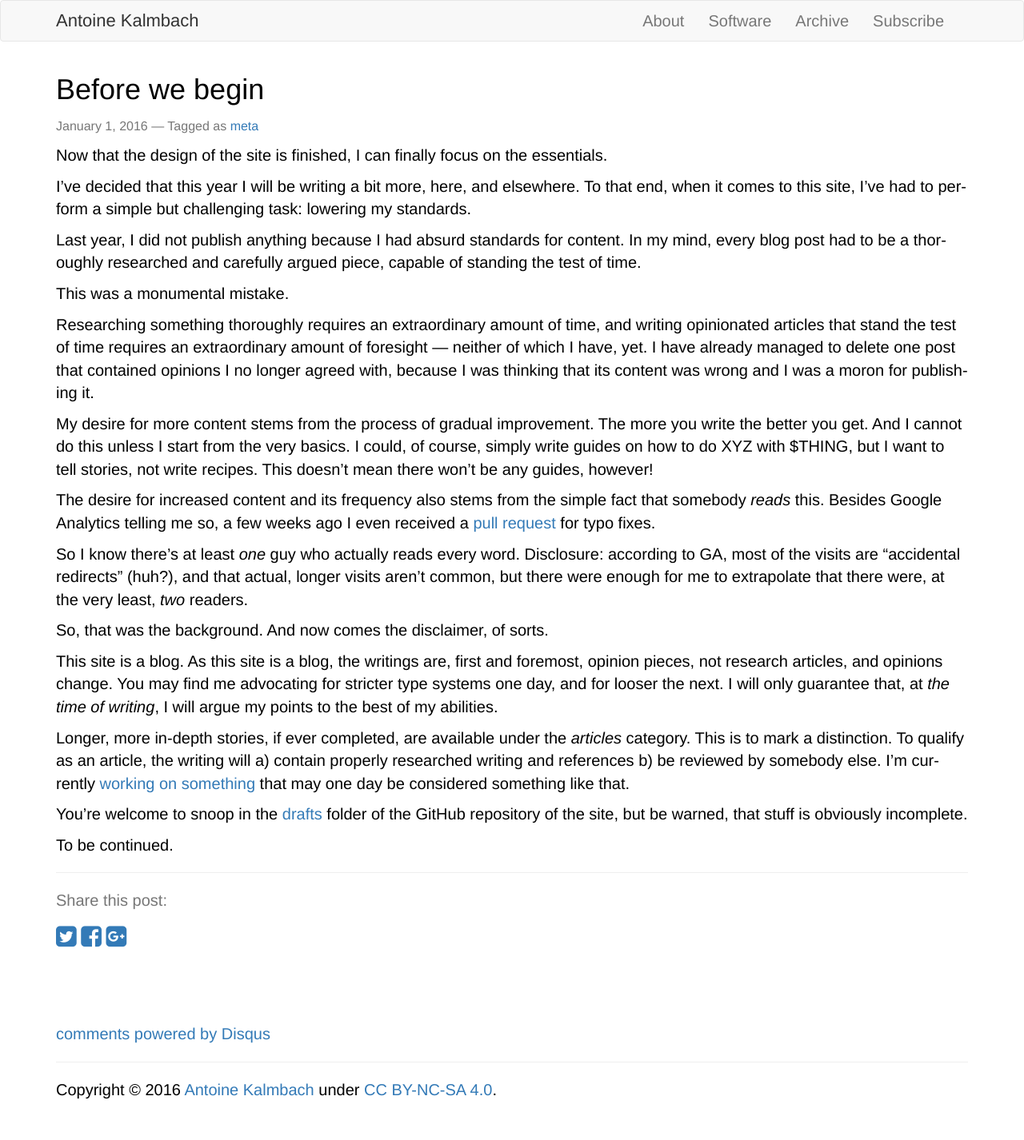
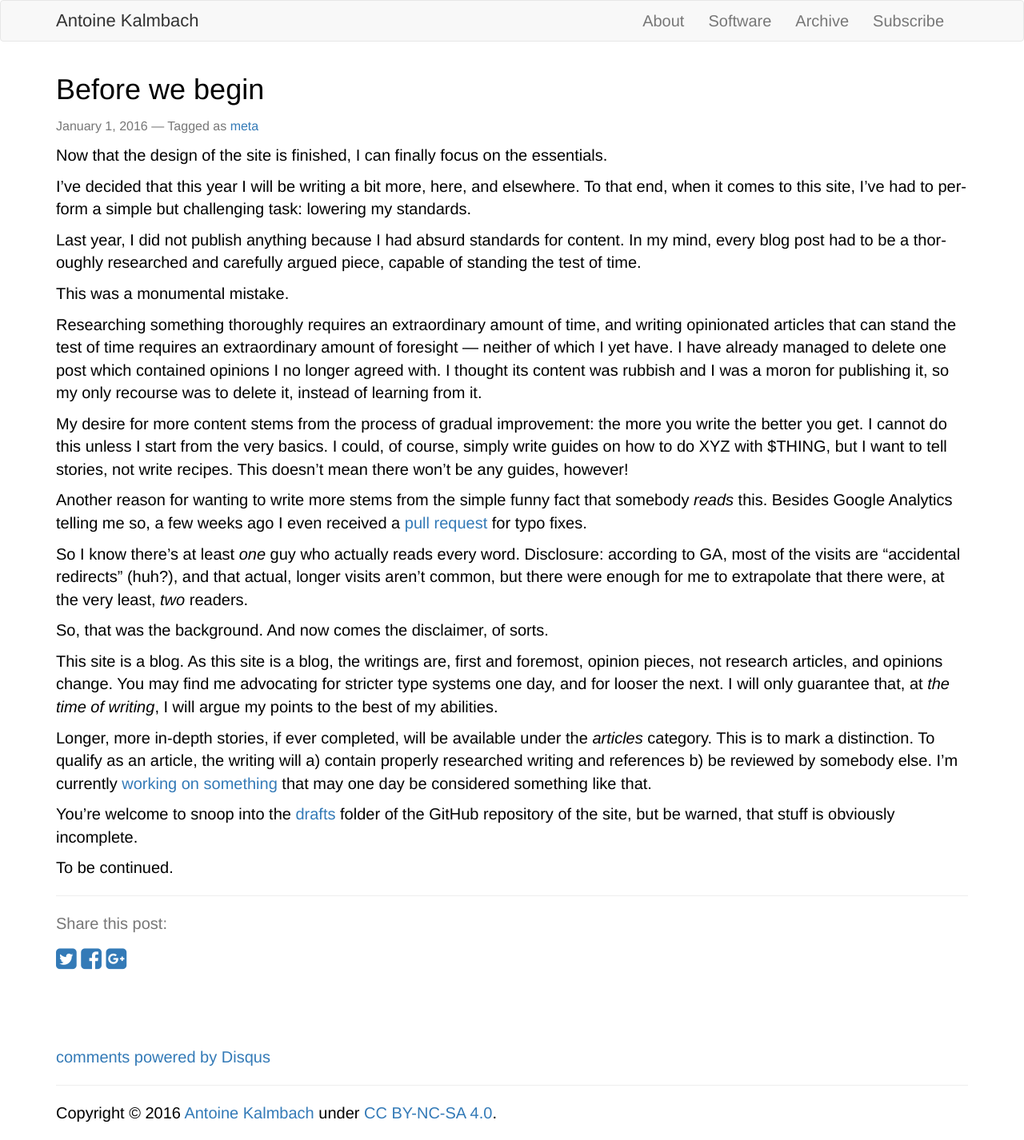
Before and after one commit to ane/ane.github.io, a Jekyll site: the page built from _posts/2016-01-01-before-we-begin.md, in a window 1280 px wide. Shown: the whole page at 80% size. Built offline with Jekyll 4.4.1, drawn with Linux system fonts in a browser that asks for light colours; nearby versions of some CDN libraries; Markdown is read by kramdown in place of the engine named in the settings; comment, search, counter and statistics services are not loaded; before the commit the page ends 1398 px from its top, so only the background shows below that.

Commit message:
I'm a perfectionist and I will die from it

```diff
--- a/_posts/2016-01-01-before-we-begin.md
+++ b/_posts/2016-01-01-before-we-begin.md
@@ -18,17 +18,18 @@ of time.
 This was a monumental mistake.
 
 Researching something thoroughly requires an extraordinary amount of time, and writing opinionated
-articles that stand the test of time requires an extraordinary amount of foresight &mdash; neither
-of which I have, yet. I have already managed to delete one post that contained opinions I no longer
-agreed with, because I was thinking that its content was wrong and I was a moron for publishing it.
+articles that can stand the test of time requires an extraordinary amount of foresight &mdash; neither
+of which I yet have. I have already managed to delete one post which contained opinions I no longer
+agreed with. I thought its content was rubbish and I was a moron for publishing it, so my only
+recourse was to delete it, instead of learning from it.
 
-My desire for more content stems from the process of gradual improvement. The more you write the
-better you get. And I cannot do this unless I start from the very basics. I could, of course, simply
+My desire for more content stems from the process of gradual improvement: the more you write the
+better you get. I cannot do this unless I start from the very basics. I could, of course, simply
 write guides on how to do XYZ with $THING, but I want to tell stories, not write recipes. This
 doesn't mean there won't be any guides, however!
 
-The desire for increased content and its frequency also stems from the simple fact that somebody
-*reads* this. Besides Google Analytics telling me so, a few weeks ago I even received a
+Another reason for wanting to write more stems from the simple funny fact that somebody *reads*
+this. Besides Google Analytics telling me so, a few weeks ago I even received a
 [pull request](https://github.com/ane/ane.github.io/pull/1) for typo fixes.
 
 So I know there's at least *one* guy who actually reads every word. Disclosure: according to GA,
@@ -42,12 +43,12 @@ not research articles, and opinions change. You may find me advocating for stric
 day, and for looser the next. I will only guarantee that, at *the time of writing*, I will argue my
 points to the best of my abilities.
 
-Longer, more in-depth stories, if ever completed, are available under the *articles* category. This
+Longer, more in-depth stories, if ever completed, will be available under the *articles* category. This
 is to mark a distinction. To qualify as an article, the writing will a) contain properly researched
 writing and references b) be reviewed by somebody else. I'm currently
 [working on something](http://ane.iki.fi/ebi) that may one day be considered something like that.
 
-You're welcome to snoop in the [drafts](https://github.com/ane/ane.github.io/tree/master/_drafts)
+You're welcome to snoop into the [drafts](https://github.com/ane/ane.github.io/tree/master/_drafts)
 folder of the GitHub repository of the site, but be warned, that stuff is obviously incomplete.
 
 To be continued.
```
